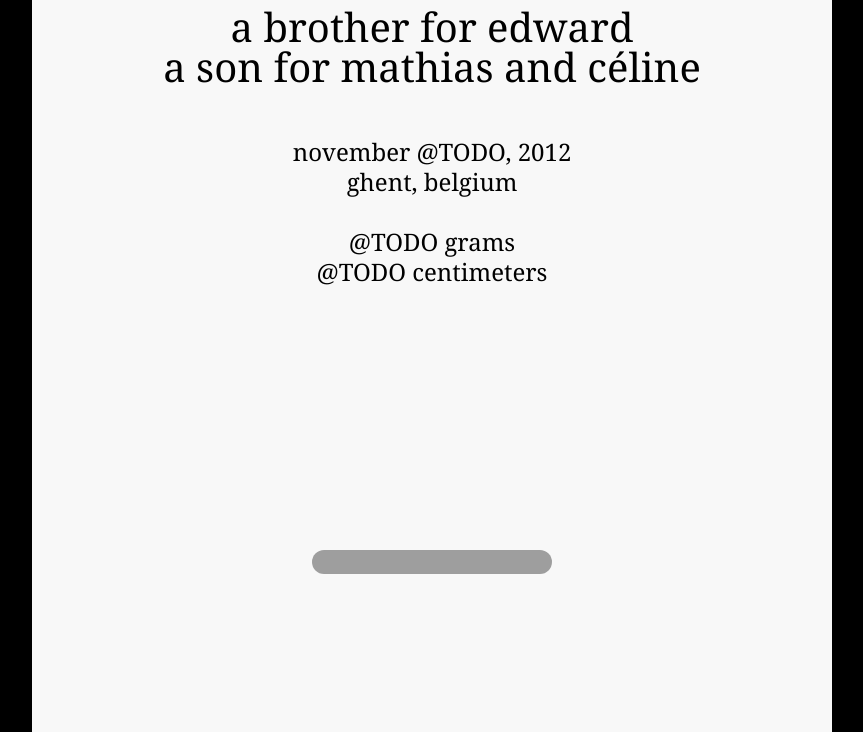
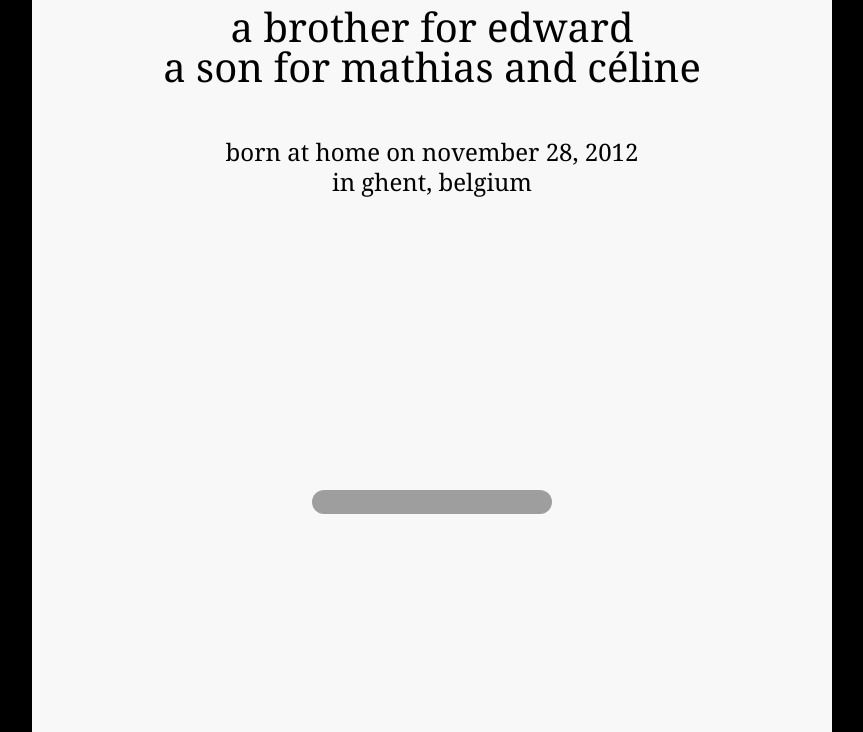
Before and after one commit to mathiasverraes/augustijn.verraes.net, a plain HTML site: page index.html in a window 1280 px wide. Shown: the part 820-1552 px from the top of the page, without its empty margins (208-1071 px from the left). Drawn offline with Linux system fonts and the light colour scheme; grey boxes are pictures that could not be loaded.

Commit message:
augustijn is born

```diff
--- a/index.html
+++ b/index.html
@@ -23,10 +23,14 @@
 
 
 
-<p>november @TODO, 2012<br />
-ghent, belgium<br /><br>
-@TODO grams<br/>
-@TODO centimeters<br />
+<p>
+born at home on
+november 28, 2012<br />
+in ghent, belgium<br /><br>
+<!--
+4100 grams<br/>
+ @TODO centimeters<br />
+ -->
 </p>
 
 <div id="slideshow" style="width: 800px;height:450px;">
@@ -39,7 +43,7 @@ ghent, belgium<br /><br>
 		license:null,
 		page:1,
 		per_page:10,
-		tags:'edward',
+		tags:'augustijn',
 		user:'24304620@N03'
 	});
 </script>
```
